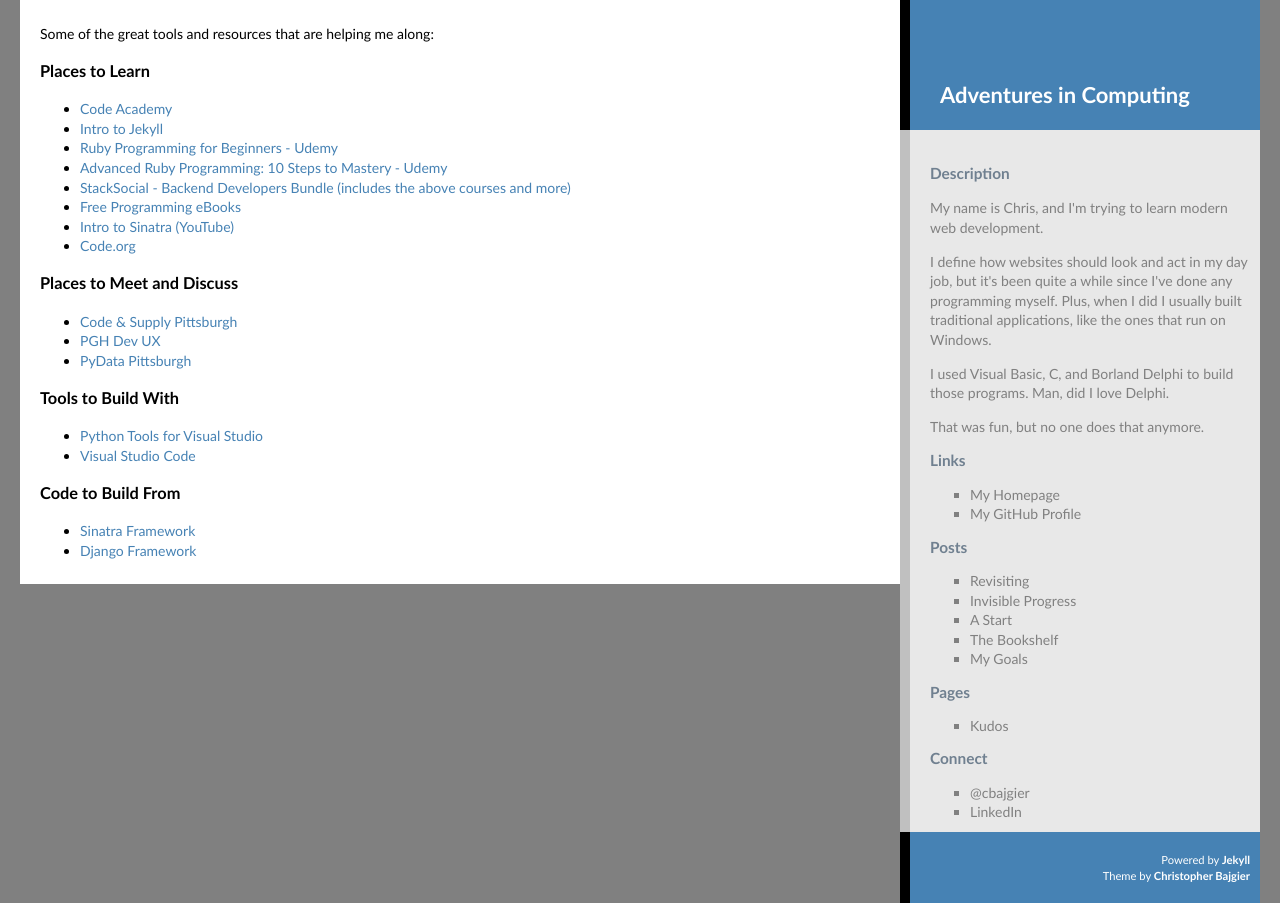
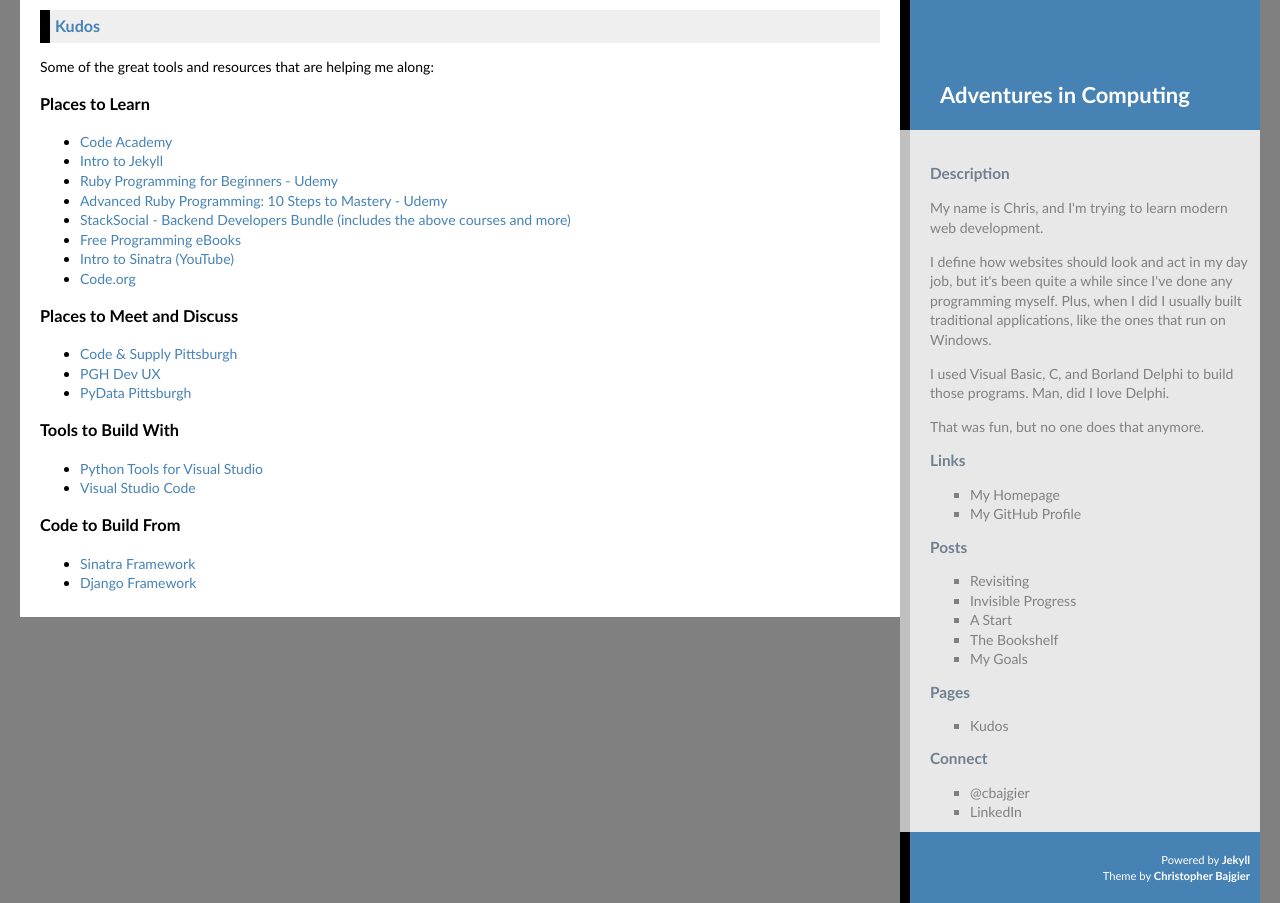
Before and after one commit to cbajgier/cbajgier.github.io, a Jekyll site: the page built from kudos.html, in a window 1280 px wide. Built offline with Jekyll 4.4.1, drawn with Linux system fonts in a browser that asks for light colours; nearby versions of some CDN libraries.

Commit message:
Fixes and cleanup

```diff
--- a/_includes/nav.html
+++ b/_includes/nav.html
@@ -32,7 +32,7 @@
 
     <h2 class="sidebar-title">Pages</h2>
     <ul>
-        <li><a href="kudos.html">Kudos</a></li>
+        <li><a href="{{ site.url }}/kudos.html">Kudos</a></li>
     </ul>
 
 	<h2 class="sidebar-title">Connect</h2>
--- a/_layouts/page.html
+++ b/_layouts/page.html
@@ -2,5 +2,14 @@
 layout: default
 comments: false
 ---
+<div id="middlecontent">
+<div class="page">
 
-    {{ content }}
+        <div class="post-header">
+            <h3 class="post-title"><a href="{{ page.url }}" title="permanent link">{{ page.title }}</a></h3>
+        </div>
+    <div class="page-content">
+        {{ content }}
+    </div>
+</div>
+</div>
--- a/_layouts/post.html
+++ b/_layouts/post.html
@@ -26,7 +26,6 @@
 
 
     <div class="post">
-        <a name="{{ page.url }}"></a>
         <div class="post-header">
             <h3 class="post-title"><a href="{{ page.url }}" title="permanent link">{{ page.title }}</a></h3>
 
--- a/kudos.html
+++ b/kudos.html
@@ -3,7 +3,6 @@
 title: Kudos
 ---
 
-<div id="middlecontent">
     <p>Some of the great tools and resources that are helping me along:</p>
 
     <h3>Places to Learn</h3>
@@ -34,5 +33,3 @@
         <li><a href="http://www.sinatrarb.com">Sinatra Framework</a></li>
         <li><a href="https://www.djangoproject.com">Django Framework</a></li>
     </ul>
-
-</div>
```
